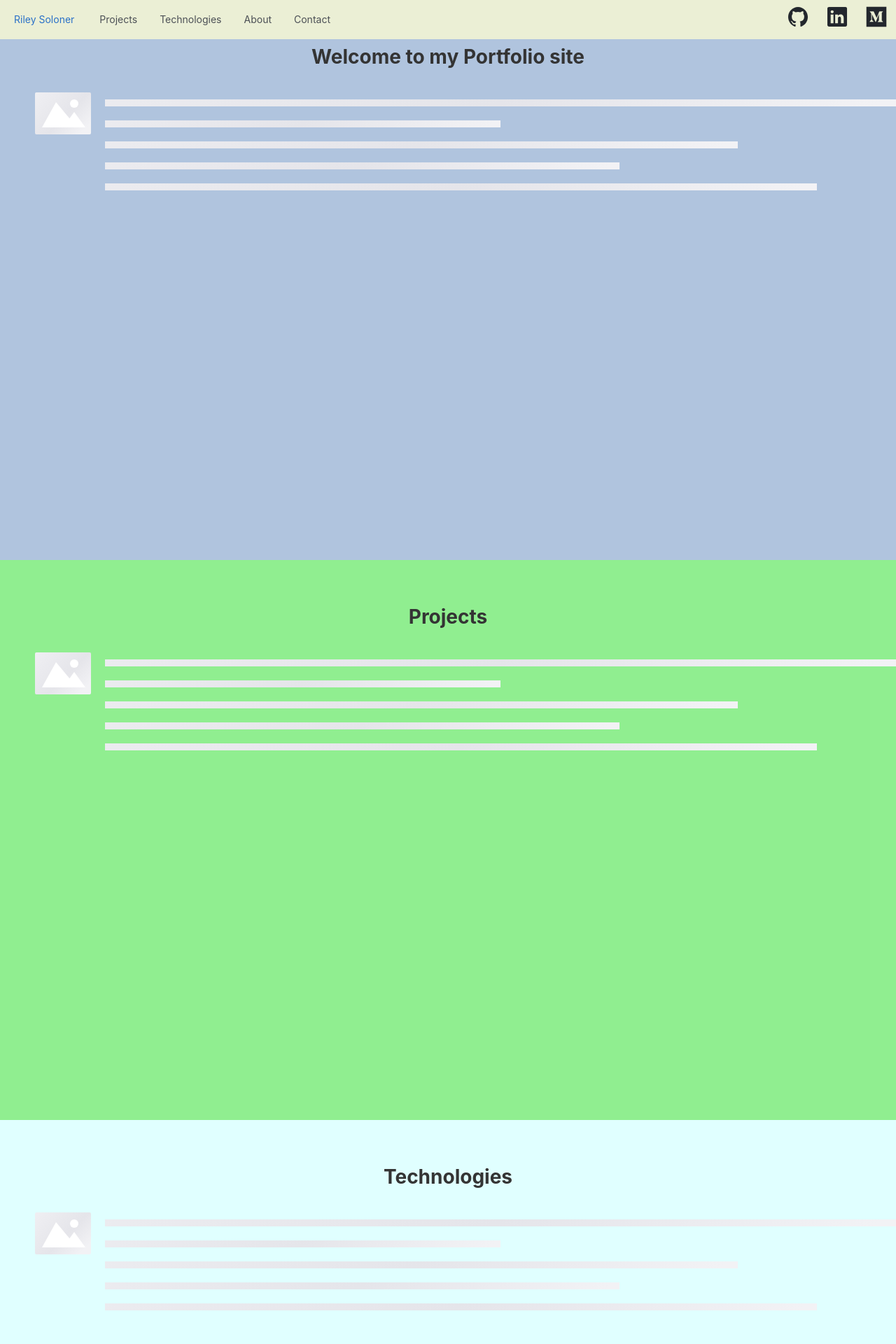
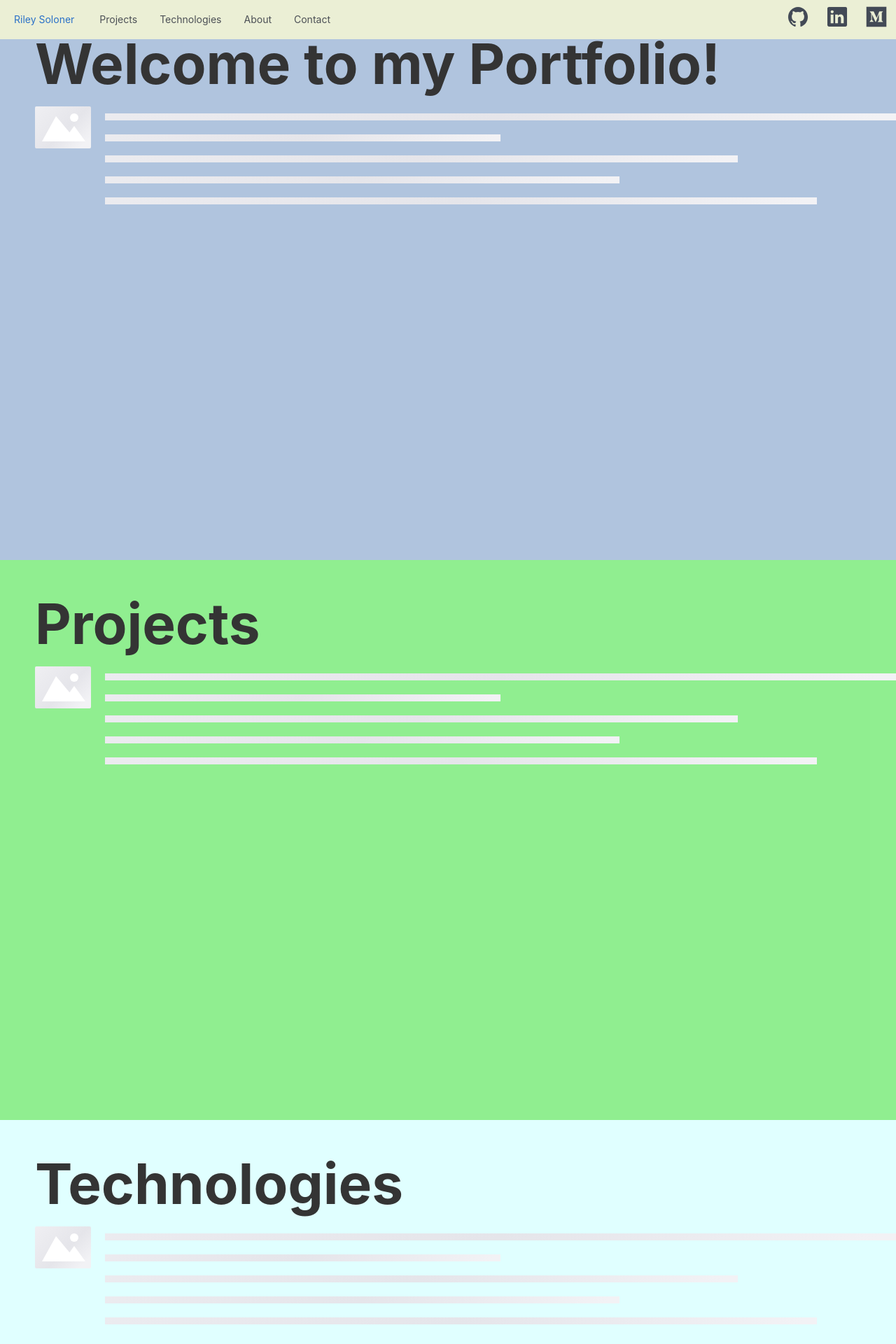
Before and after one commit to robotriley/portfolio-site, a React (Create React App) app: page / in a window 1280 px wide. Shown: the top 1920 px of the page at 70% size. Built offline with nearby package versions, Linux system fonts and the light colour scheme.

Commit message:
cruisin CSS

```diff
--- a/src/App.css
+++ b/src/App.css
@@ -26,7 +26,7 @@
 }
 
 .navIcon {
-  color: black;
+  color: #282c34;
 }
 
 #welcomeContent {
@@ -54,8 +54,12 @@
   background-color: lightseagreen;
 }
 
-h3 {
+.sectionHeader {
   padding-top: 60px;
+  display: flex;
+  align-items: flex-start;
+  margin-left: 50px;
+  font-size: 10vh;
 }
 
 .rs-placeholder-paragraph-graph-image {
--- a/src/App.js
+++ b/src/App.js
@@ -43,25 +43,25 @@ const App = () => {
                        handleContactClick={handleContactClick}
        />
       <div id='welcomeContent' ref={welcomeRef}>
-        <h3>
-          Welcome to my Portfolio site
-        </h3>
+        <h1 className='sectionHeader'>
+          Welcome to my Portfolio!
+        </h1>
         <Placeholder.Paragraph style={{ marginTop: 30 }} rows={5} graph="image" active />
       </div>
       <div id='projectsContent' ref={projectsRef}>
-      <h3>Projects</h3>
+        <h1 className='sectionHeader'>Projects</h1>
         <Placeholder.Paragraph style={{ marginTop: 30 }} rows={5} graph="image" active />
       </div>
       <div ref={techRef} id='technologiesContent'>
-        <h3>Technologies</h3>
+        <h1 className='sectionHeader'>Technologies</h1>
         <Placeholder.Paragraph style={{ marginTop: 30 }} rows={5} graph="image" active />
       </div>
       <div ref={aboutRef} id='aboutContent'>
-        <h3>About</h3>
+        <h1 className='sectionHeader'>About</h1>
         <Placeholder.Paragraph style={{ marginTop: 30 }} rows={5} graph="image" active />
       </div>
       <div ref={contactRef} id='contactContent'>
-        <h3>Contact</h3>
+        <h1 className='sectionHeader'>Contact</h1>
         <Placeholder.Paragraph style={{ marginTop: 30 }} rows={5} graph="image" active />
       </div>
     </div>
```
